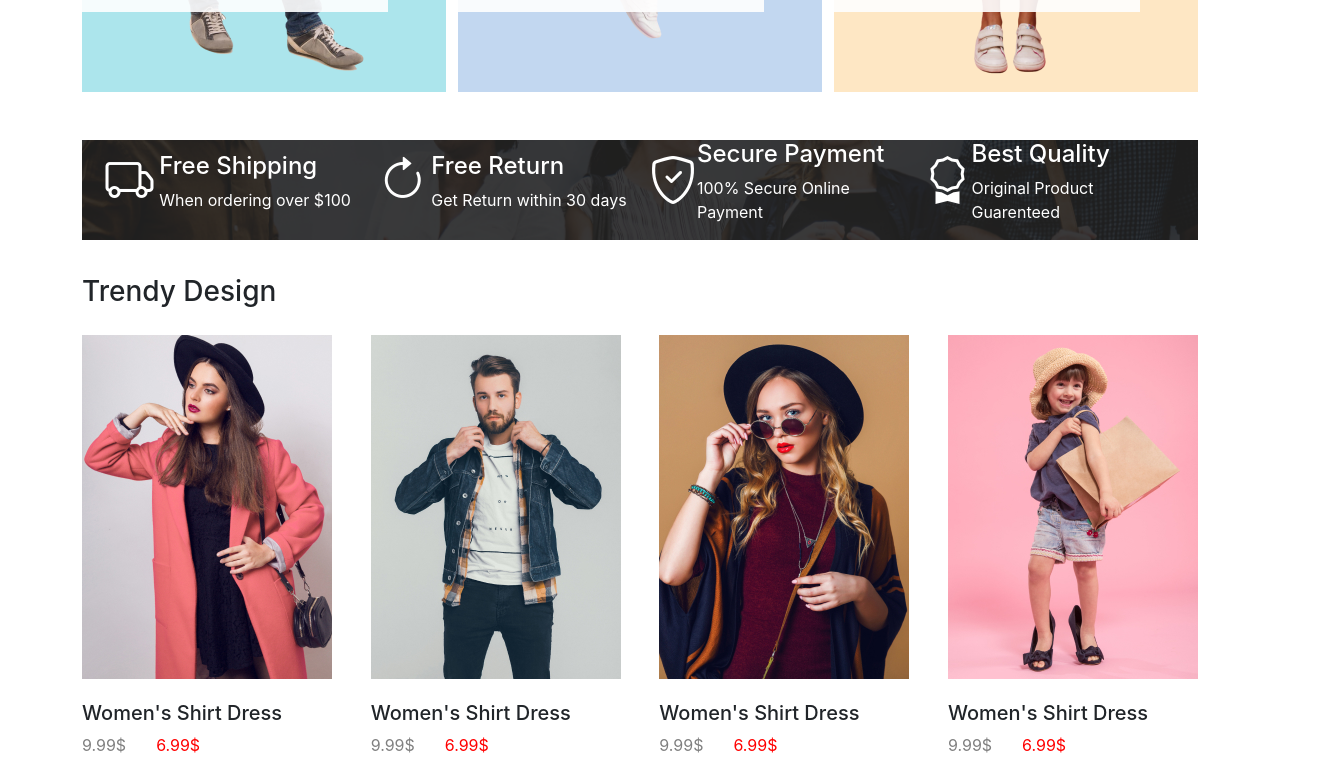
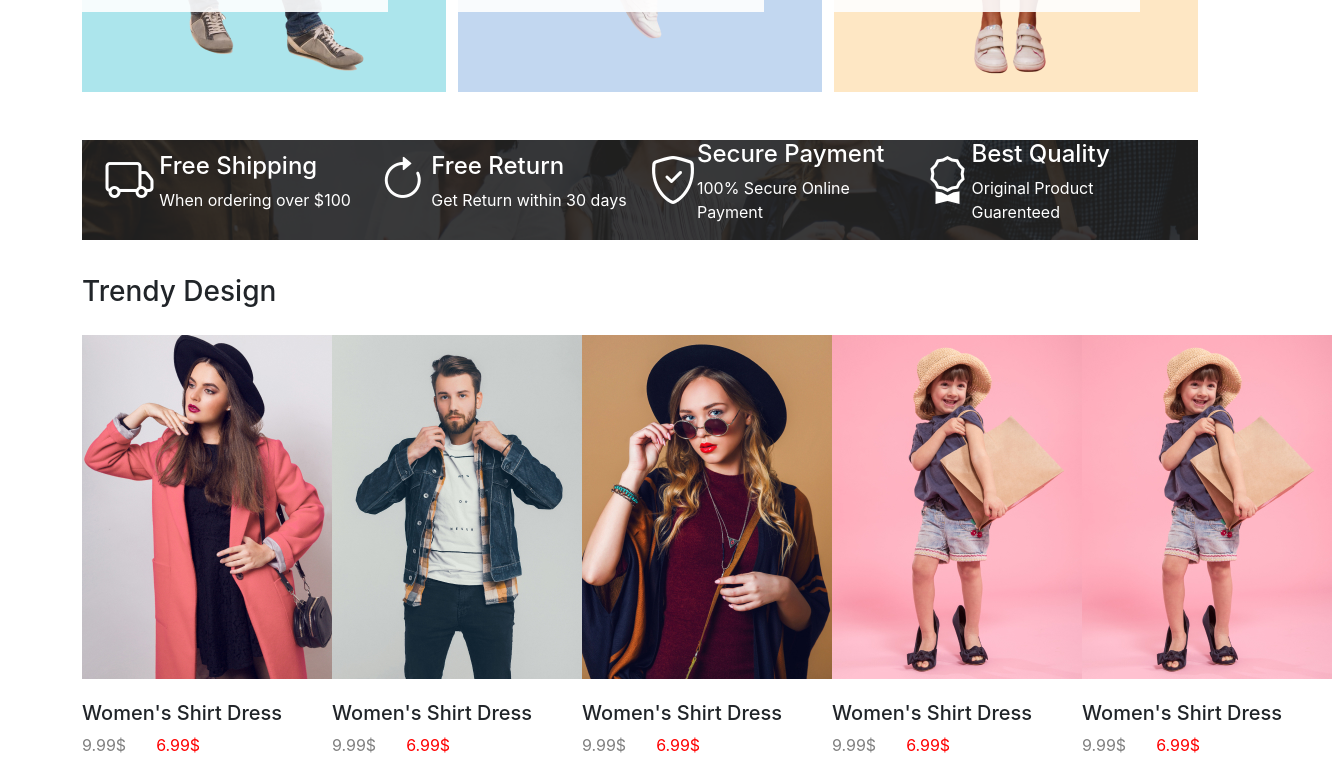
Before and after one commit to Mudasir472/Shop-OP, a React (Create React App) app: page / in a window 1280 px wide. Shown: the part 646-1419 px from the top of the page, 1332 px wide, since content can reach past the window. Built offline with nearby package versions, Linux system fonts and the light colour scheme.

Commit message:
testing the design

```diff
--- a/src/Components/Design.jsx
+++ b/src/Components/Design.jsx
@@ -19,6 +19,7 @@ export default function ({ desc="Trendy Design" }) {
                                 <DesignProducts img1={img2} descc="Women's Shirt Dress" cost={`${9.99}$`} costt={`${6.99}$`}/>
                                 <DesignProducts img1={img3} descc="Women's Shirt Dress" cost={`${9.99}$`} costt={`${6.99}$`}/>
                                 <DesignProducts img1={img4} descc="Women's Shirt Dress" cost={`${9.99}$`} costt={`${6.99}$`}/>
+                                <DesignProducts img1={img4} descc="Women's Shirt Dress" cost={`${9.99}$`} costt={`${6.99}$`}/>
                             </div>
                         </div>
                     </div>
```
